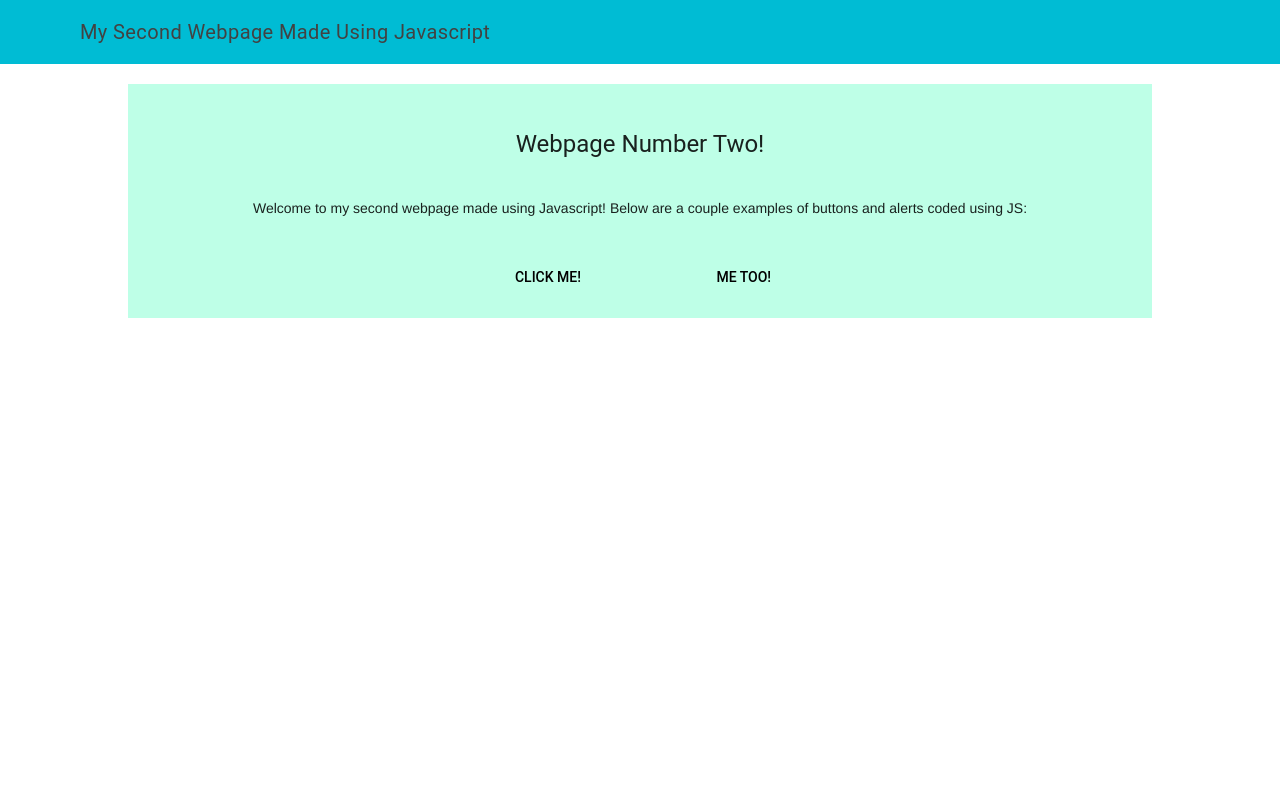
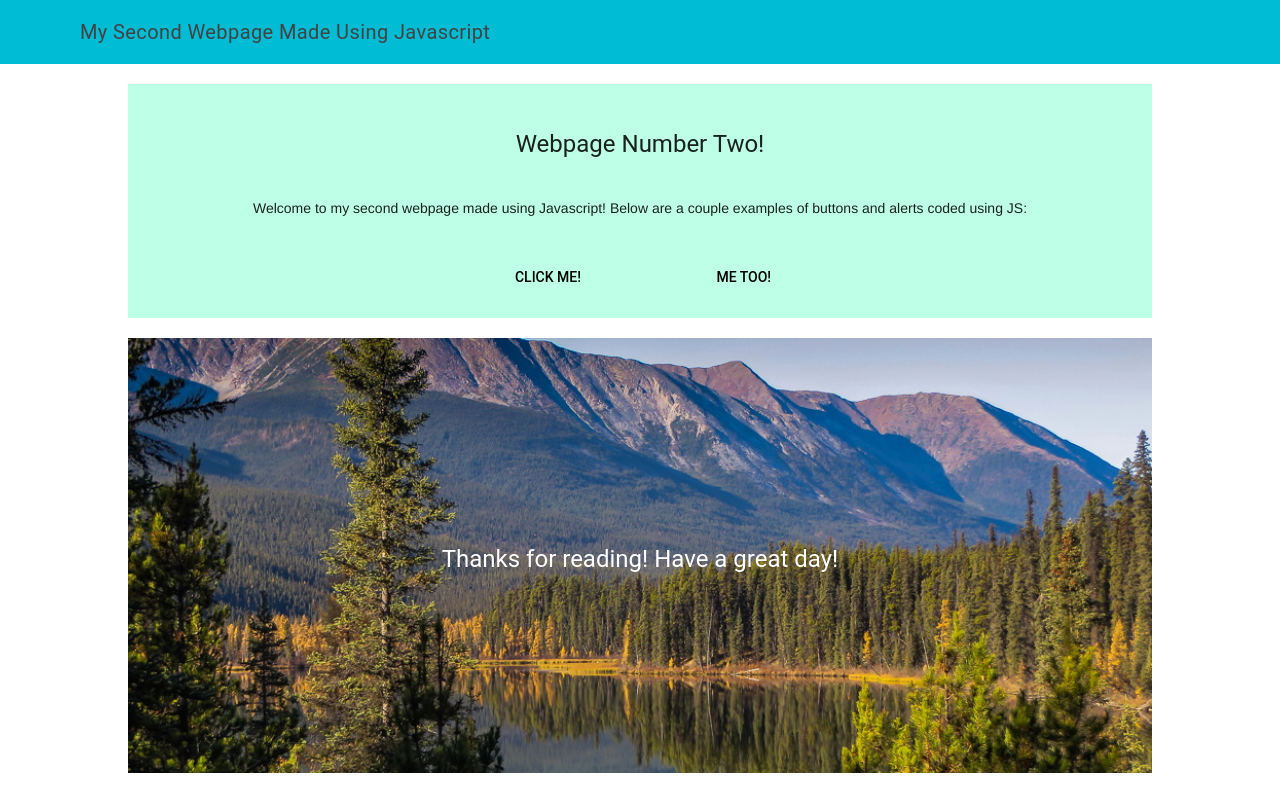
Before and after one commit to ICS2O-Programming-MariaG/Unit1-07-HTML-JS, a plain HTML site: page index2.html in a window 1280 px wide. Drawn offline with nearby package versions, Linux system fonts and the light colour scheme.

Commit message:
Added image and superimposed text to index2.html

```diff
--- a/css/index2.css
+++ b/css/index2.css
@@ -16,3 +16,20 @@ table {
   margin-left: auto;
   margin-right: auto;
 }
+
+.forest {
+  position: relative;
+  text-align: center;
+  color: white;
+  margin-top: 20px;
+  margin-left: 10%;
+  margin-bottom: 20px;
+  width: 80%;
+}
+
+.centered {
+  position: absolute;
+  top: 50%;
+  left: 50%;
+  transform: translate(-50%, -50%);
+}
--- a/index2.html
+++ b/index2.html
@@ -67,6 +67,11 @@
           </tr>
         </table>
       </div>
+      <!-- paragraph with background image -->
+      <div class="forest">
+        <img src="./images/forest2.jpg" alt="Forest" style="width:100%;">
+        <div class="centered"><h4>Thanks for reading! Have a great day!</h4></div>
+      </div>
     </div>
   </body>
 </html>
```
Also changed, not shown: images/forest2.jpg (added).
